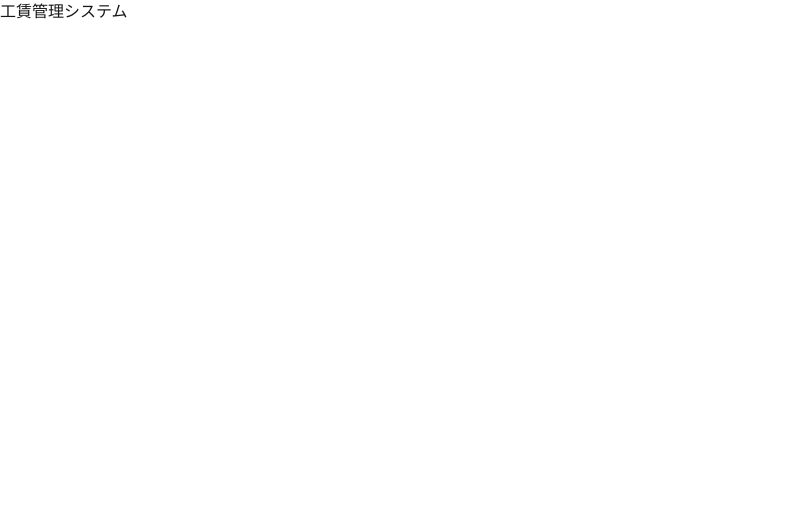
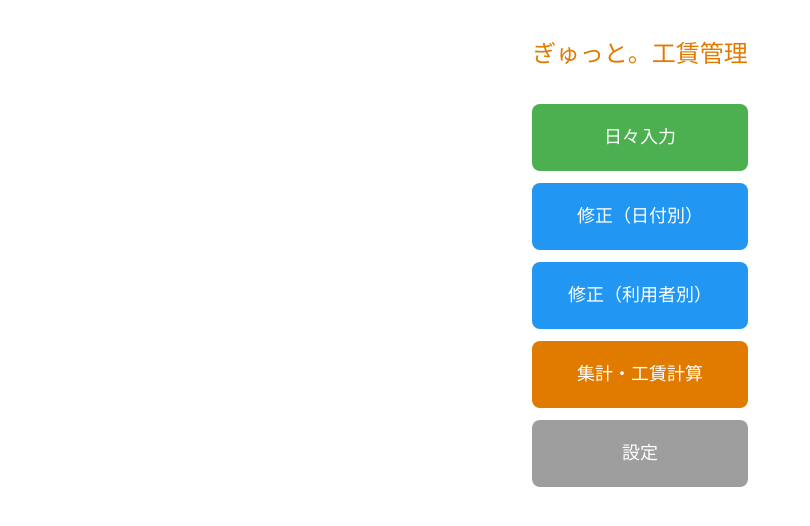
Before and after one commit to miki-uchiyama/kochin, a Next.js app in the folder kochin-v2/: page / in a window 1280 px wide. Shown: the top 526 px of the page, without its empty margins (0-810 px from the left). Built offline with nearby package versions, Linux system fonts and the light colour scheme.

Commit message:
トップページの作成

```diff
--- a/kochin-v2/src/app/page.tsx
+++ b/kochin-v2/src/app/page.tsx
@@ -1,7 +1,39 @@
+import Link from 'next/link';
+
 export default function Home() {
   return (
-    <main>
-      <h1>工賃管理システム</h1>
+    <main style={{ maxWidth: '500px', margin: '0 auto', padding: '16px' }}>
+      <div style={{ textAlign: 'center', marginBottom: '32px', marginTop: '20px' }}>
+        <h1 style={{ fontSize: '24px', color: '#e07b00' }}>ぎゅっと。工賃管理</h1>
+      </div>
+
+      <div style={{ display: 'flex', flexDirection: 'column', gap: '12px' }}>
+        <Link href="/input"
+          style={{ padding: '20px', fontSize: '18px', textAlign: 'center', backgroundColor: '#4CAF50',
+            color: 'white', borderRadius: '8px', textDecoration: 'none', display: 'block' }}>
+          日々入力
+        </Link>
+        <Link href="/edit"
+          style={{ padding: '20px', fontSize: '18px', textAlign: 'center', backgroundColor: '#2196F3',
+            color: 'white', borderRadius: '8px', textDecoration: 'none', display: 'block' }}>
+          修正（日付別）
+        </Link>
+        <Link href="/edit-member"
+          style={{ padding: '20px', fontSize: '18px', textAlign: 'center', backgroundColor: '#2196F3',
+            color: 'white', borderRadius: '8px', textDecoration: 'none', display: 'block' }}>
+          修正（利用者別）
+        </Link>
+        <Link href="/summary"
+          style={{ padding: '20px', fontSize: '18px', textAlign: 'center', backgroundColor: '#e07b00',
+            color: 'white', borderRadius: '8px', textDecoration: 'none', display: 'block' }}>
+          集計・工賃計算
+        </Link>
+        <Link href="/settings"
+          style={{ padding: '20px', fontSize: '18px', textAlign: 'center', backgroundColor: '#9E9E9E',
+            color: 'white', borderRadius: '8px', textDecoration: 'none', display: 'block' }}>
+          設定
+        </Link>
+      </div>
     </main>
   );
 }
```
